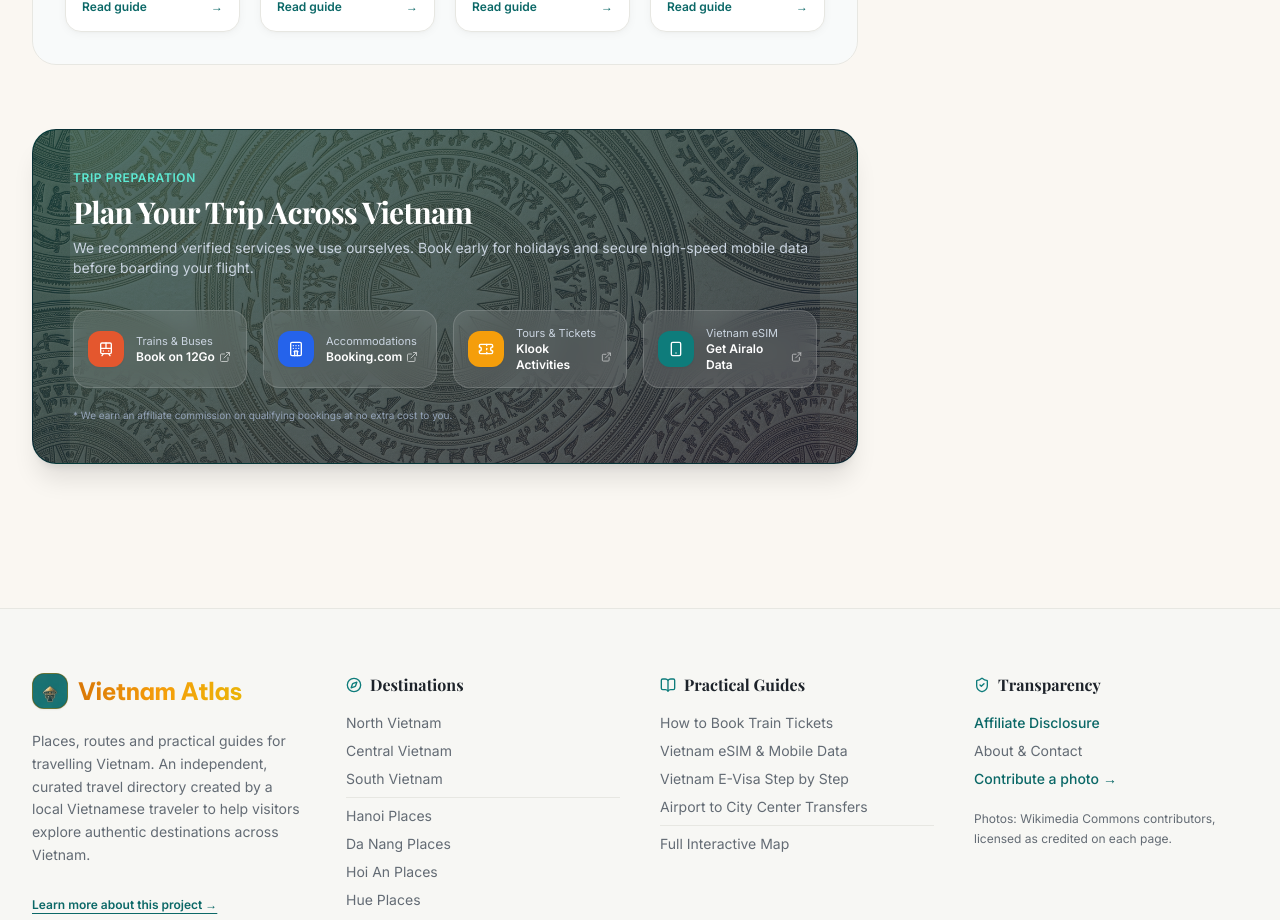
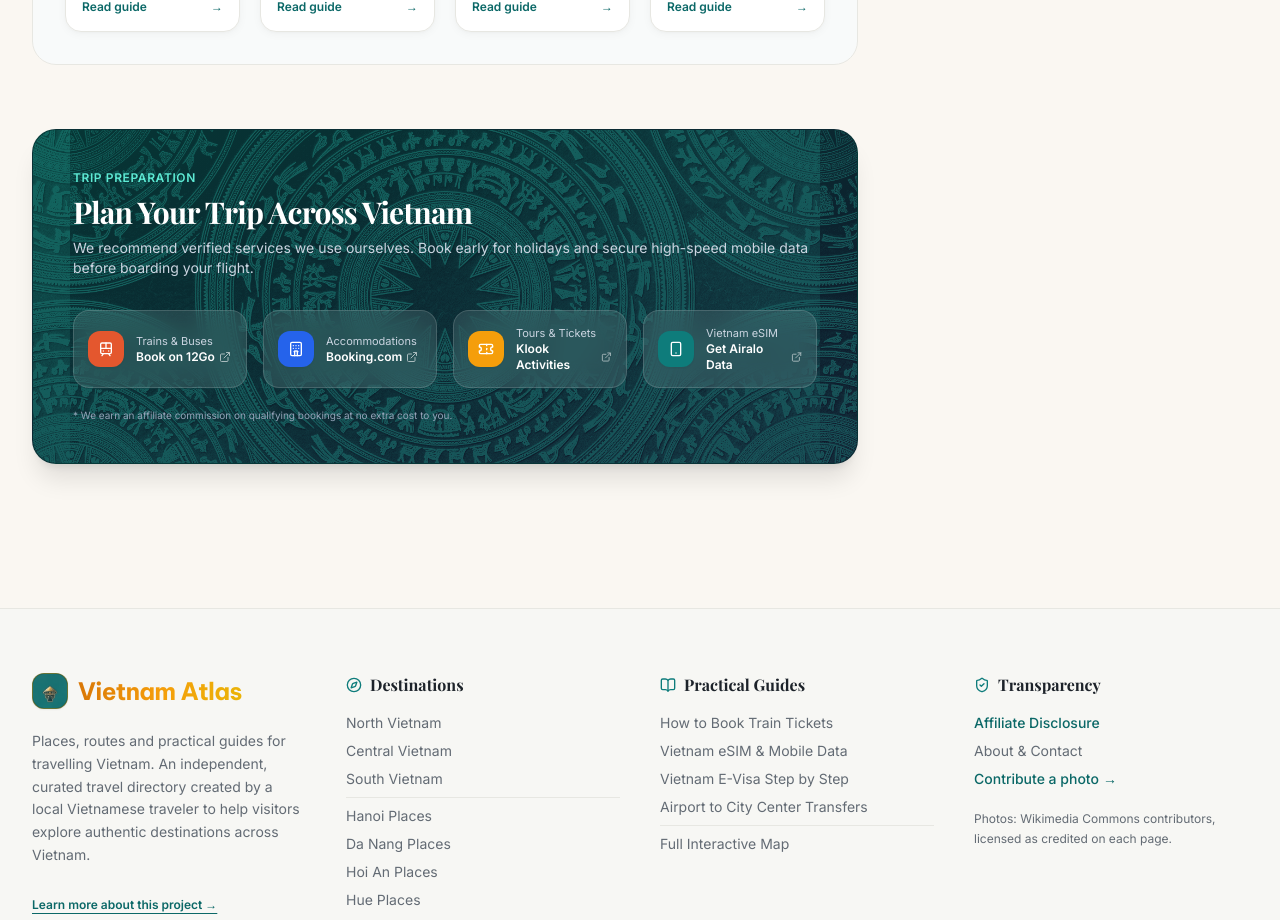
Before and after one commit to quy192005-lgtm/Vietnamatlas, a Next.js app: page / in a window 1280 px wide. Shown: the part 4020-4940 px from the top of the page. Built offline with nearby package versions, Linux system fonts and the light colour scheme; a web font is replaced by a local one.

Commit message:
style(home): use transparent tone-sur-tone teal Dong Son drum pattern at 30% opacity

```diff
--- a/app/page.tsx
+++ b/app/page.tsx
@@ -347,11 +347,11 @@ export default function HomePage() {
             {/* 6. PLAN YOUR TRIP STRIP (AFFILIATE PARTNERS - LAW 4) */}
             <section className="w-full">
               <div className="bg-gradient-to-br from-teal-900 to-slate-900 rounded-3xl p-8 sm:p-10 text-white shadow-xl relative overflow-hidden border border-teal-800/40">
-                {/* Traditional Dong Son Bronze Drum Background Pattern (30% opacity) */}
+                {/* Traditional Dong Son Bronze Drum Pattern in Tone-sur-tone Teal (30% opacity, transparent background) */}
                 <div
-                  className="absolute inset-0 pointer-events-none z-0 opacity-30 bg-repeat bg-center mix-blend-screen"
+                  className="absolute inset-0 pointer-events-none z-0 opacity-30 bg-repeat bg-center"
                   style={{
-                    backgroundImage: "url('/dong-son-texture.jpg')",
+                    backgroundImage: "url('/dong-son-teal.png')",
                     backgroundSize: "750px auto",
                   }}
                   aria-hidden="true"
```
Also changed, not shown: public/dong-son-gold.png (added), public/dong-son-teal.png (added).
